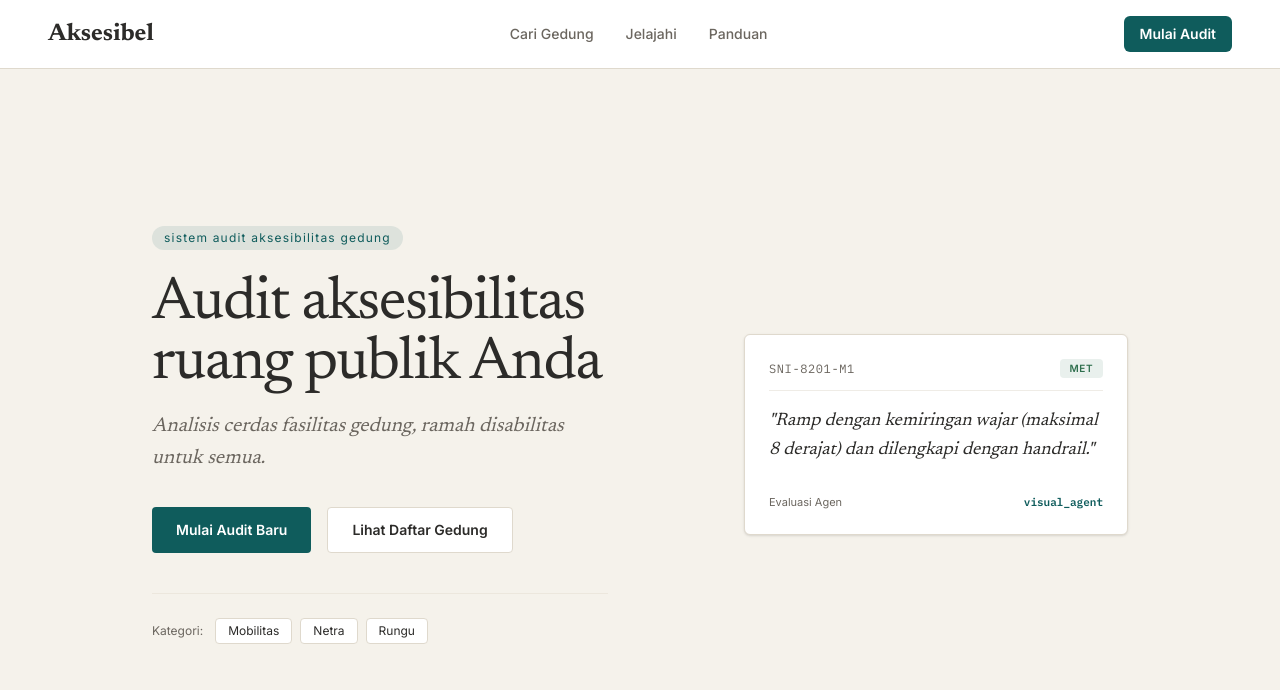
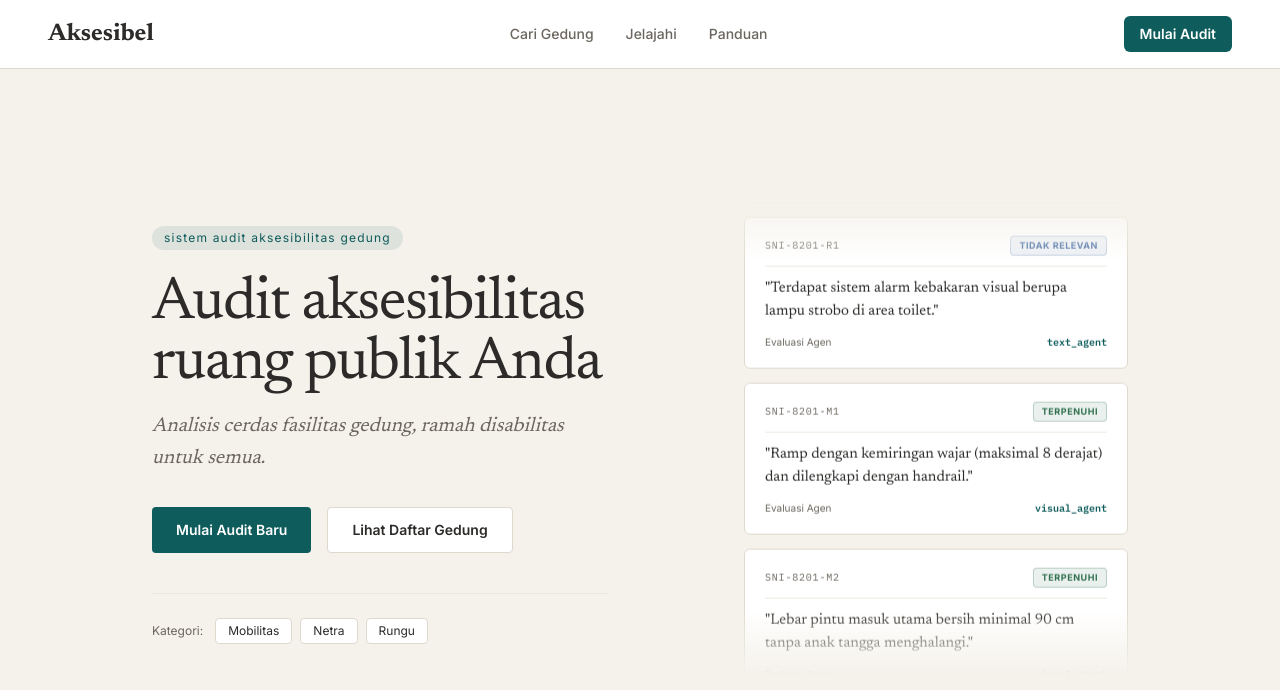
Before and after one commit to glacerous/worldgen1amcc, a Next.js app in the folder frontend/: page / in a window 1280 px wide. Shown: the top 690 px of the page. Built offline with nearby package versions, Linux system fonts and the light colour scheme.

Commit message:
feat: animated accessibility audit card marquee

```diff
--- a/frontend/src/app/globals.css
+++ b/frontend/src/app/globals.css
@@ -1,7 +1,7 @@
 @import "tailwindcss";
 
 @theme {
-  /* Colors - Refined to match the warm, elegant Pasal.id palette */
+  /* Colors */
   --color-bg: #F5F2EB;
   --color-surface: #FFFFFF;
   --color-ink: #2C2B29;
@@ -18,11 +18,18 @@
   --font-display: var(--font-newsreader), serif;
   --font-sans: var(--font-inter), sans-serif;
   --font-mono: var(--font-ibm-plex-mono), monospace;
+
+  /* Animations — registered as Tailwind utility via CSS custom property */
+  --animate-marquee-down: marquee-down 28s linear infinite;
+}
+
+@keyframes marquee-down {
+  from { transform: translateY(-50%); }
+  to   { transform: translateY(0%);   }
 }
 
 /* Global Reset & Base Styles */
-html,
-body {
+html, body {
   height: 100%;
   margin: 0;
   padding: 0;
--- a/frontend/src/app/page.tsx
+++ b/frontend/src/app/page.tsx
@@ -1,4 +1,5 @@
 import Navbar from "@/components/Navbar";
+import CardMarquee from "@/components/CardMarquee";
 
 export default function Home() {
   return (
@@ -26,7 +27,7 @@ export default function Home() {
             {/* CTA Buttons */}
             <div className="flex flex-wrap gap-4 mb-10">
               <a
-                href="/audit"
+                href="/buildings/submit"
                 className="inline-flex items-center justify-center bg-accent text-white hover:opacity-90 font-sans text-sm font-semibold px-6 py-3 rounded transition-all cursor-pointer"
               >
                 Mulai Audit Baru
@@ -54,24 +55,10 @@ export default function Home() {
             </div>
           </div>
 
-          {/* Right Column: Sample Criteria Citation Card (Phase 4.5 Styling) */}
-          <div className="flex justify-center lg:justify-end">
-            <div className="bg-surface border border-line rounded-md p-6 max-w-sm w-full shadow-sm">
-              <div className="flex items-center justify-between mb-4 pb-3 border-b border-line/50">
-                <span className="font-mono text-xs text-ink-muted tracking-wider">SNI-8201-M1</span>
-                <span className="px-2.5 py-0.5 bg-status-met/10 text-status-met rounded text-[10px] font-sans font-semibold uppercase tracking-wider">
-                  Met
-                </span>
-              </div>
-
-              <p className="font-display italic text-lg text-ink leading-relaxed mb-6">
-                "Ramp dengan kemiringan wajar (maksimal 8 derajat) dan dilengkapi dengan handrail."
-              </p>
-
-              <div className="flex items-center justify-between text-[11px] font-sans text-ink-muted pt-1">
-                <span>Evaluasi Agen</span>
-                <span className="font-semibold text-accent font-mono">visual_agent</span>
-              </div>
+          {/* Right Column: Animated Scrolling Cards Marquee */}
+          <div className="flex justify-center lg:justify-end w-full">
+            <div className="w-full max-w-sm">
+              <CardMarquee />
             </div>
           </div>
 
--- /dev/null
+++ b/frontend/src/components/CardMarquee.tsx
@@ -0,0 +1,181 @@
+"use client";
+
+const sampleCards = [
+  {
+    code: "SNI-8201-M1",
+    description: "Ramp dengan kemiringan wajar (maksimal 8 derajat) dan dilengkapi dengan handrail.",
+    statusLabel: "Terpenuhi",
+    statusBg: "rgba(47,111,78,0.10)",
+    statusColor: "#2F6F4E",
+    statusBorder: "rgba(47,111,78,0.25)",
+    agent: "visual_agent",
+  },
+  {
+    code: "SNI-8201-M2",
+    description: "Lebar pintu masuk utama bersih minimal 90 cm tanpa anak tangga menghalangi.",
+    statusLabel: "Terpenuhi",
+    statusBg: "rgba(47,111,78,0.10)",
+    statusColor: "#2F6F4E",
+    statusBorder: "rgba(47,111,78,0.25)",
+    agent: "visual_agent",
+  },
+  {
+    code: "SNI-8201-M4",
+    description: "Toilet khusus dengan ruang putar kursi roda, pintu geser, dan grab bars.",
+    statusLabel: "Tidak Terpenuhi",
+    statusBg: "rgba(179,70,50,0.10)",
+    statusColor: "#B34632",
+    statusBorder: "rgba(179,70,50,0.25)",
+    agent: "visual_agent",
+  },
+  {
+    code: "SNI-8201-N1",
+    description: "Ubin pengarah dan ubin peringatan terpasang menerus dari luar hingga lobby utama.",
+    statusLabel: "Terpenuhi",
+    statusBg: "rgba(47,111,78,0.10)",
+    statusColor: "#2F6F4E",
+    statusBorder: "rgba(47,111,78,0.25)",
+    agent: "text_agent",
+  },
+  {
+    code: "SNI-8201-N3",
+    description: "Tombol kontrol lift dilengkapi huruf Braille timbul dan sistem pandu suara aktif.",
+    statusLabel: "Tidak Diketahui",
+    statusBg: "rgba(138,133,120,0.10)",
+    statusColor: "#8A8578",
+    statusBorder: "rgba(138,133,120,0.25)",
+    agent: "resolver_agent",
+  },
+  {
+    code: "SNI-8201-R1",
+    description: "Terdapat sistem alarm kebakaran visual berupa lampu strobo di area toilet.",
+    statusLabel: "Tidak Relevan",
+    statusBg: "rgba(74,111,165,0.10)",
+    statusColor: "#4A6FA5",
+    statusBorder: "rgba(74,111,165,0.25)",
+    agent: "text_agent",
+  },
+];
+
+// Duplicate the list for seamless infinite loop
+const doubledCards = [...sampleCards, ...sampleCards];
+
+export default function CardMarquee() {
+  return (
+    <div
+      style={{
+        position: "relative",
+        height: "480px",
+        overflow: "hidden",
+        maskImage:
+          "linear-gradient(to bottom, transparent 0%, white 14%, white 86%, transparent 100%)",
+        WebkitMaskImage:
+          "linear-gradient(to bottom, transparent 0%, white 14%, white 86%, transparent 100%)",
+      }}
+    >
+      <div
+        style={{
+          display: "flex",
+          flexDirection: "column",
+          gap: "14px",
+          animation: "marquee-down 30s linear infinite",
+          willChange: "transform",
+        }}
+        onMouseEnter={(e) => {
+          (e.currentTarget as HTMLDivElement).style.animationPlayState = "paused";
+        }}
+        onMouseLeave={(e) => {
+          (e.currentTarget as HTMLDivElement).style.animationPlayState = "running";
+        }}
+      >
+        {doubledCards.map((card, idx) => (
+          <div
+            key={idx}
+            style={{
+              background: "#FFFFFF",
+              border: "1px solid #DFD9CD",
+              borderRadius: "6px",
+              padding: "18px 20px",
+              transition: "border-color 0.2s",
+            }}
+          >
+            {/* Card header */}
+            <div
+              style={{
+                display: "flex",
+                alignItems: "center",
+                justifyContent: "space-between",
+                marginBottom: "10px",
+                paddingBottom: "10px",
+                borderBottom: "1px solid rgba(223,217,205,0.5)",
+              }}
+            >
+              <span
+                style={{
+                  fontFamily: "var(--font-ibm-plex-mono), monospace",
+                  fontSize: "10px",
+                  color: "#6B665F",
+                  letterSpacing: "0.08em",
+                }}
+              >
+                {card.code}
+              </span>
+              <span
+                style={{
+                  background: card.statusBg,
+                  color: card.statusColor,
+                  border: `1px solid ${card.statusBorder}`,
+                  borderRadius: "4px",
+                  padding: "2px 8px",
+                  fontSize: "9px",
+                  fontWeight: 700,
+                  textTransform: "uppercase",
+                  letterSpacing: "0.06em",
+                  fontFamily: "var(--font-inter), sans-serif",
+                }}
+              >
+                {card.statusLabel}
+              </span>
+            </div>
+
+            {/* Card body */}
+            <p
+              style={{
+                fontFamily: "var(--font-newsreader), serif",
+                fontSize: "15px",
+                color: "#2C2B29",
+                lineHeight: 1.55,
+                margin: "0 0 12px 0",
+              }}
+            >
+              "{card.description}"
+            </p>
+
+            {/* Card footer */}
+            <div
+              style={{
+                display: "flex",
+                alignItems: "center",
+                justifyContent: "space-between",
+                fontSize: "10px",
+                fontFamily: "var(--font-inter), sans-serif",
+                color: "#6B665F",
+              }}
+            >
+              <span>Evaluasi Agen</span>
+              <span
+                style={{
+                  fontFamily: "var(--font-ibm-plex-mono), monospace",
+                  fontWeight: 600,
+                  color: "#0F5C5C",
+                }}
+              >
+                {card.agent}
+              </span>
+            </div>
+          </div>
+        ))}
+      </div>
+    </div>
+  );
+}
```
